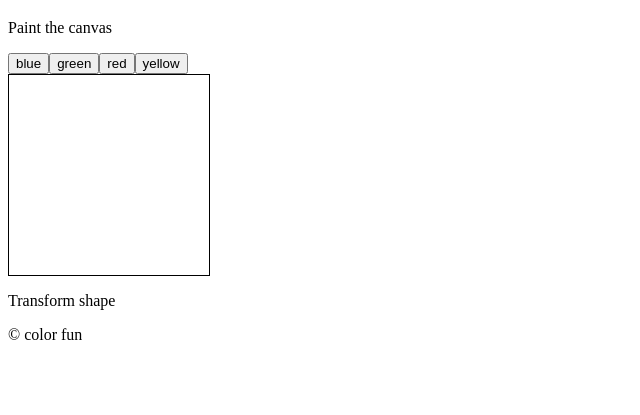
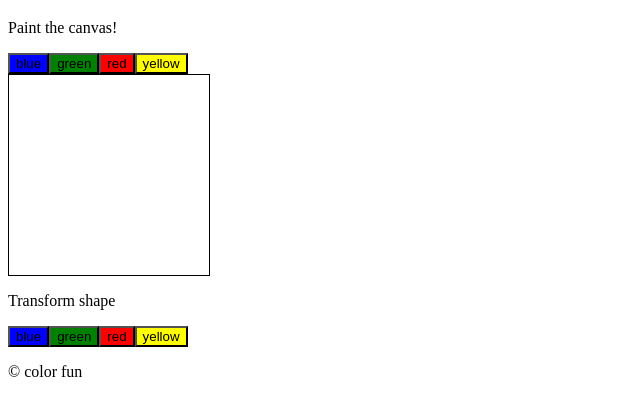
Before and after one commit to leslieeshea/code-cooking-w1d4, a plain HTML site: page index.html in a window 1280 px wide. Shown: the part 61-476 px from the top of the page, without its empty margins (0-640 px from the left). Drawn offline with Linux system fonts and the light colour scheme.

Commit message:
added for loop for transform buttons

```diff
--- a/index.html
+++ b/index.html
@@ -14,7 +14,7 @@
 
     <main>
         <section id="color-buttons">
-            <p>Paint the canvas</p>
+            <p>Paint the canvas!</p>
         </section>
 
         <section id="canvas">
--- a/src/index.js
+++ b/src/index.js
@@ -1,7 +1,8 @@
-// grab color button node in html section called color-buttons
+// grab parent nodes from html
 // console.log after grabbing the node to make sure it actually grabs it
 const colorButtonsNode = document.getElementById('color-buttons');
 const canvasNode = document.getElementById('canvas'); // grabs canvas node
+const transformButtonsNode = document.getElementById('transform-buttons'); // grabs transform-button node
 
 // create array of colors
 const colors = [
@@ -20,25 +21,43 @@ for(let index = 0; index < colors.length; index++) {
     const colorButtonNode = document.createElement('button'); // creates a new button during each loop
     colorButtonNode.textContent = color; // gives each button text
     colorButtonNode.value = color; // gives each button value
-    colorButtonNode.classList.add('color-button'); // gives each button a class id
+    colorButtonNode.classList.add('color-button', color); // gives each button a class id
 
     // call back function; won't fire until button is clicked
     colorButtonNode.addEventListener('click', function() {
         console.log(colorButtonNode.value + ' clicked!');
 
-        // calls paint function
+        // once the button is clicked, calls paint function to paint the color block the color that corresponds with the button
         paint(color);
     });
 
     colorButtonsNode.appendChild(colorButtonNode); // appends this child node to the parent colorButtonsNode
 }
 
+for(let index = 0; index < colors.length; index++) {
+    let color = colors[index];
+    const colorTransformNode = document.createElement('button'); // creates a new button during each loop
+    colorTransformNode.textContent = color; // gives each button text
+    colorTransformNode.value = color; // gives each button value
+    colorTransformNode.classList.add('transform-button', color); // gives each button a class id
+
+    // call back function; won't fire until button is clicked
+    colorTransformNode.addEventListener('click', function() {
+        console.log(colorTransformNode.value + ' clicked!');
+
+        // once the button is clicked, calls ___ function to transform the shape into circle
+
+    });
+
+    transformButtonsNode.appendChild(colorTransformNode); // appends this child node to the parent
+}
+
 // function that creates shapes for canvas
 function paint(color) {
-    const colorBlock = document.createElement('span');
-    colorBlock.classList.add(color);
-    colorBlock.classList.add('color-block');
+    const colorBlock = document.createElement('span'); // creates a new color block element
+    colorBlock.classList.add(color); // gives each color block a color
+    colorBlock.classList.add('color-block'); // gives each color block a color-block class id
     console.log(colorBlock);
 
-    canvasNode.appendChild(colorBlock);
+    canvasNode.appendChild(colorBlock); // attaches the child node onto the bigger parent canvas node
 }
```
